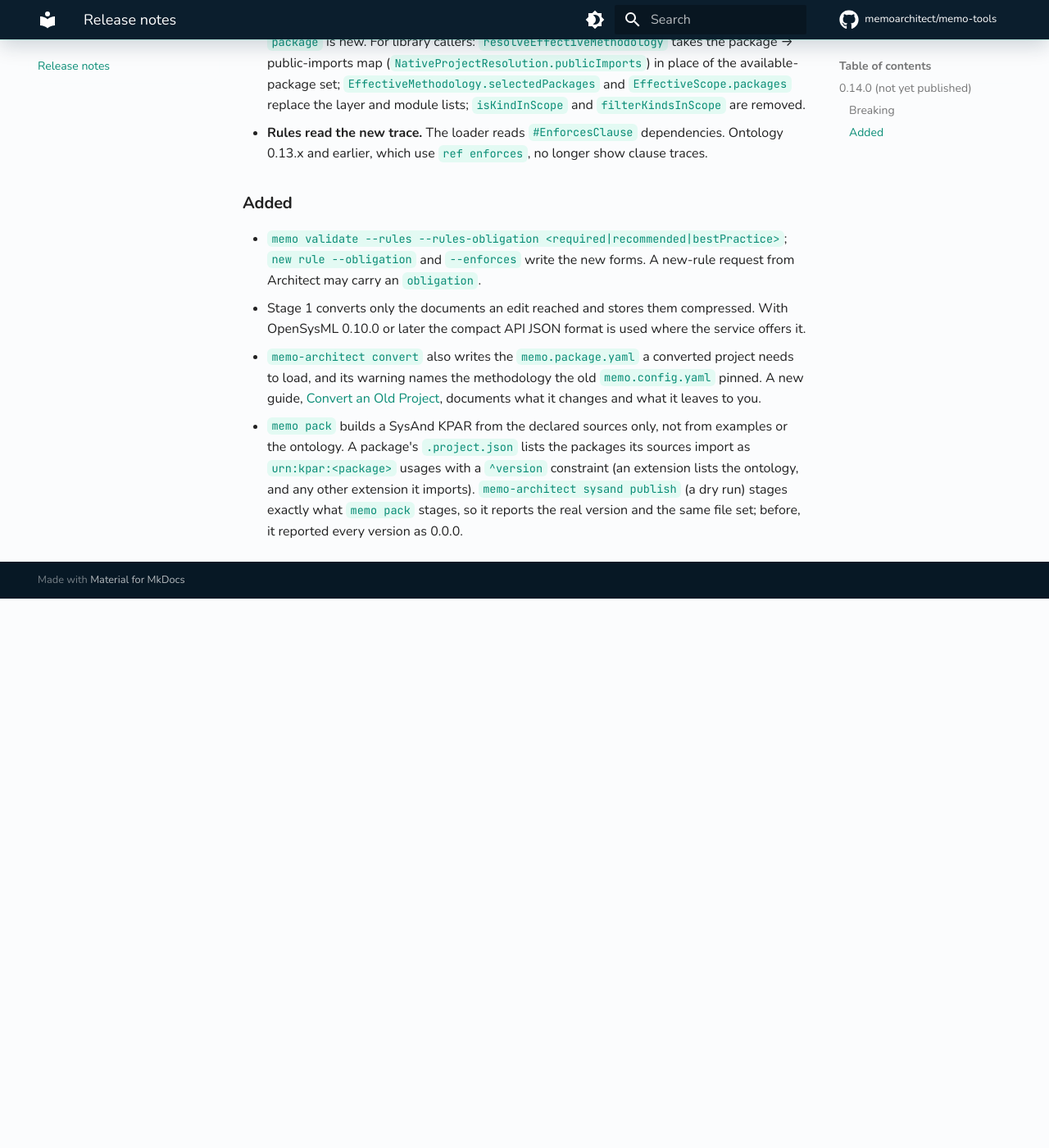
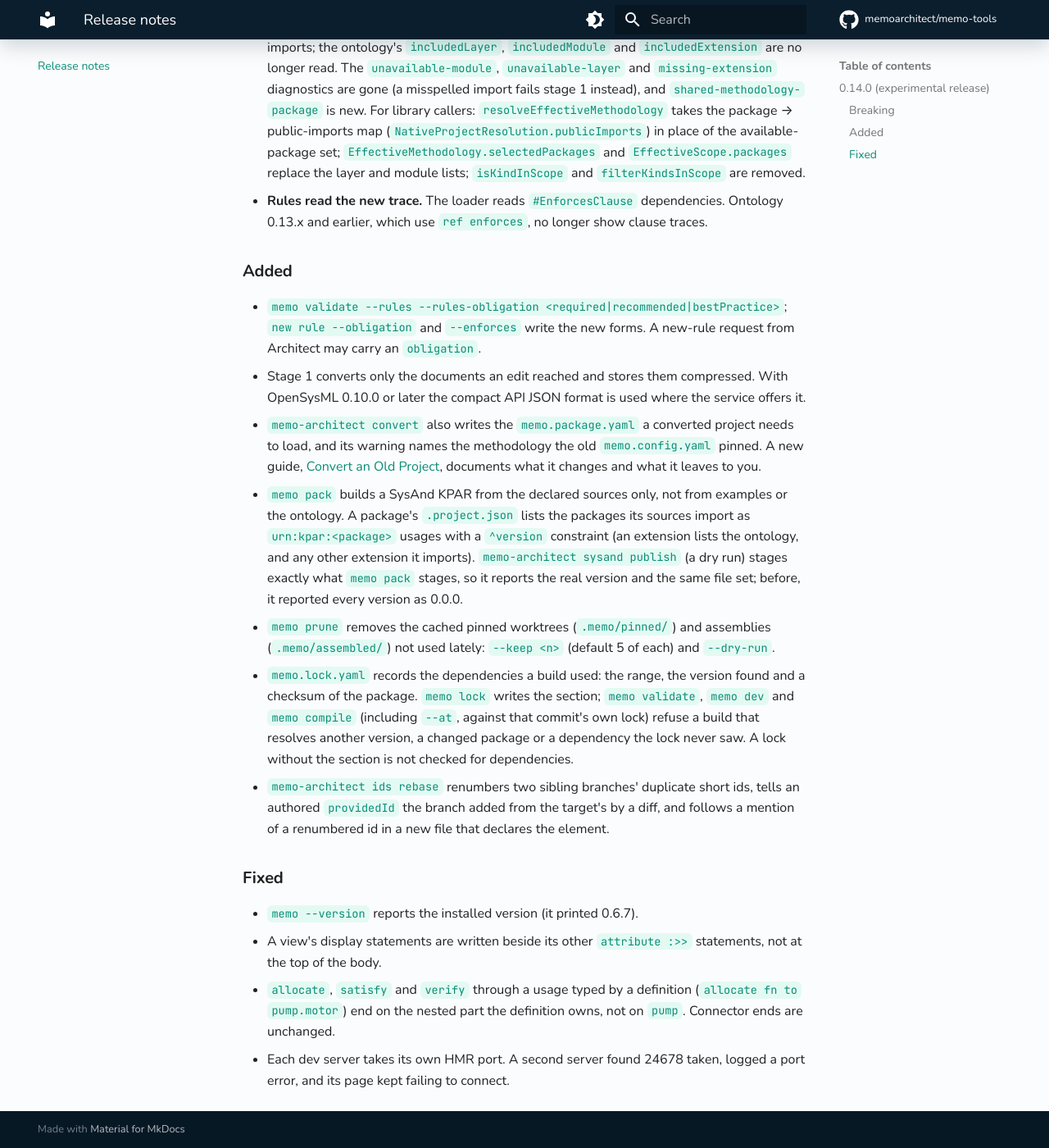
Before and after one commit to memoarchitect/memo-tools, an MkDocs documentation site: the page built from docs/release-notes.md, in a window 1280 px wide and 1400 px high, scrolled down 997 px. Shown: the whole window at 82% size. Built offline with MkDocs 1.6.1 and Material for MkDocs 9.7.7, drawn with Linux system fonts in a browser that asks for light colours; comment, search, counter and statistics services are not loaded; before the commit the page ends 1727 px from its top, so only the background shows below that; some of the changed text lies outside the part shown.

Commit message:
docs: 0.14.0 is an experimental release (OpenSysML support); release notes
Co-Authored-By: Claude Sonnet 5.5 <noreply@anthropic.com>

```diff
--- a/docs/release-notes.md
+++ b/docs/release-notes.md
@@ -2,7 +2,9 @@
 
 Versioned under [semantic versioning](https://semver.org/). Before 1.0 a change that breaks a model, a command or a setting raises the minor number; a fix or addition that breaks nothing raises the patch. Every release is tagged in the repository. The notes for all three packages are also on [memoarchitect.com/releases.html](https://memoarchitect.com/releases.html).
 
-## 0.14.0 (not yet published)
+## 0.14.0 (experimental release)
+
+This release adds support for the OpenSysML compiler alongside SysIDE. The OpenSysML path is new and has had less use. The next version will be more stable.
 
 ### Breaking
 
@@ -19,3 +21,14 @@ Versioned under [semantic versioning](https://semver.org/). Before 1.0 a change
 - Stage 1 converts only the documents an edit reached and stores them compressed. With OpenSysML 0.10.0 or later the compact API JSON format is used where the service offers it.
 - `memo-architect convert` also writes the `memo.package.yaml` a converted project needs to load, and its warning names the methodology the old `memo.config.yaml` pinned. A new guide, [Convert an Old Project](tasks/convert.md), documents what it changes and what it leaves to you.
 - `memo pack` builds a SysAnd KPAR from the declared sources only, not from examples or the ontology. A package's `.project.json` lists the packages its sources import as `urn:kpar:<package>` usages with a `^version` constraint (an extension lists the ontology, and any other extension it imports). `memo-architect sysand publish` (a dry run) stages exactly what `memo pack` stages, so it reports the real version and the same file set; before, it reported every version as 0.0.0.
+
+- `memo prune` removes the cached pinned worktrees (`.memo/pinned/`) and assemblies (`.memo/assembled/`) not used lately: `--keep <n>` (default 5 of each) and `--dry-run`.
+- `memo.lock.yaml` records the dependencies a build used: the range, the version found and a checksum of the package. `memo lock` writes the section; `memo validate`, `memo dev` and `memo compile` (including `--at`, against that commit's own lock) refuse a build that resolves another version, a changed package or a dependency the lock never saw. A lock without the section is not checked for dependencies.
+- `memo-architect ids rebase` renumbers two sibling branches' duplicate short ids, tells an authored `providedId` the branch added from the target's by a diff, and follows a mention of a renumbered id in a new file that declares the element.
+
+### Fixed
+
+- `memo --version` reports the installed version (it printed 0.6.7).
+- A view's display statements are written beside its other `attribute :>>` statements, not at the top of the body.
+- `allocate`, `satisfy` and `verify` through a usage typed by a definition (`allocate fn to pump.motor`) end on the nested part the definition owns, not on `pump`. Connector ends are unchanged.
+- Each dev server takes its own HMR port. A second server found 24678 taken, logged a port error, and its page kept failing to connect.
```
Also changed, not shown: README.md (+2 -0 lines), docs/index.md (+6 -0 lines).
